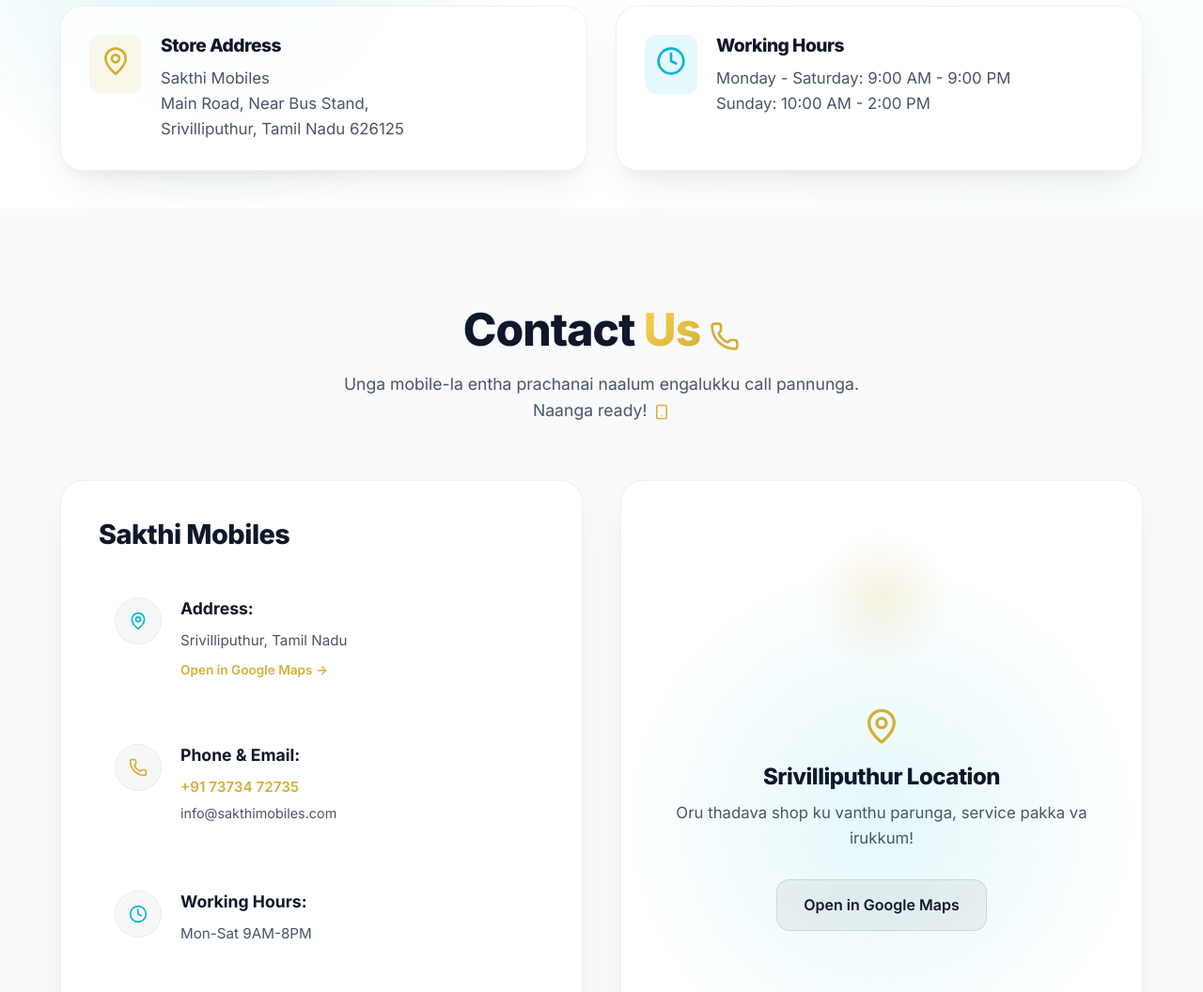
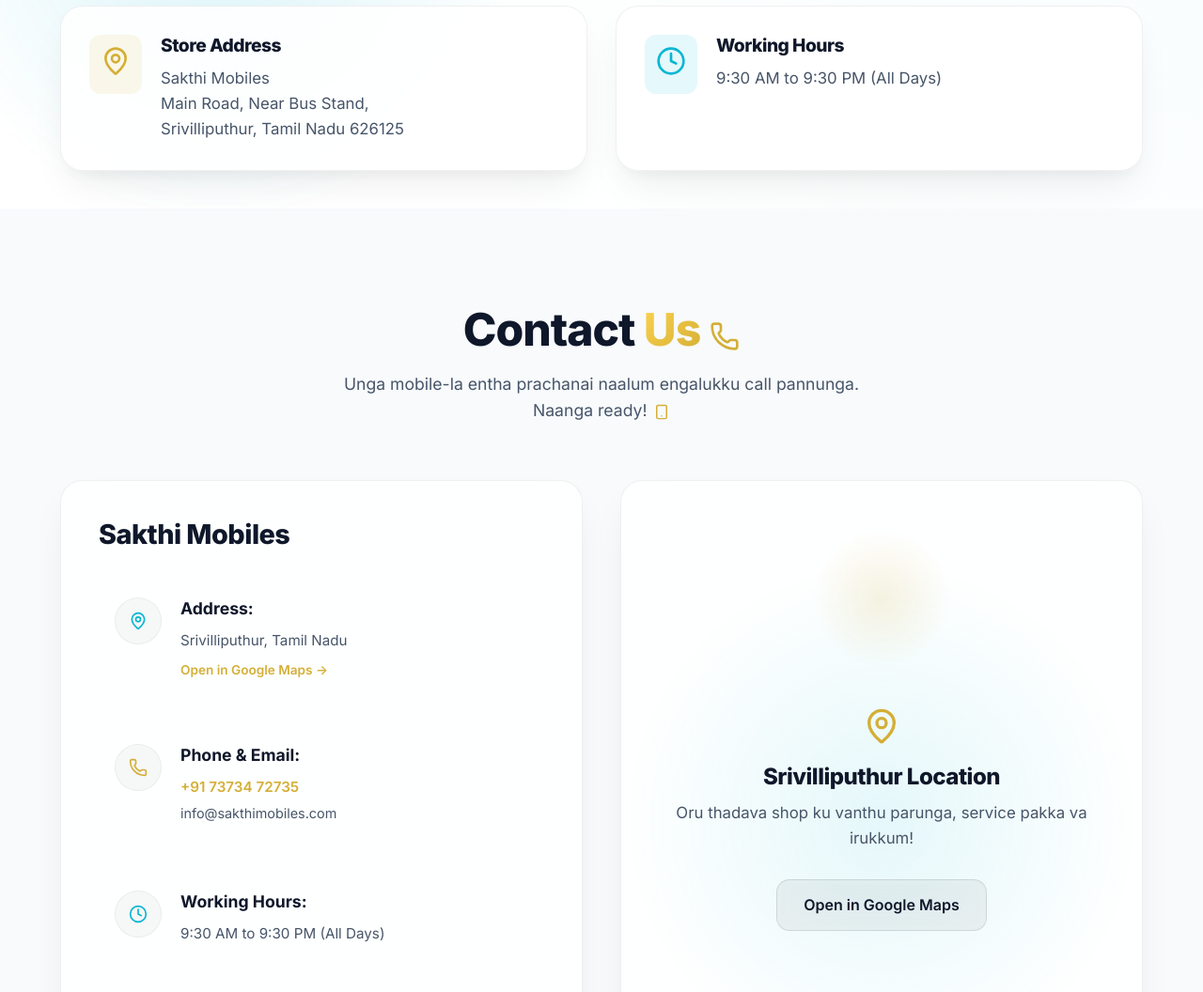
Before and after one commit to rhari720048-gif/sakthimobile, a React (Vite) app: page /contact in a window 1280 px wide. Shown: the part 284-1340 px from the top of the page at 94% size. Built offline with nearby package versions, Linux system fonts and the light colour scheme; no server answers; the database is empty.

Commit message:
Update working hours

```diff
--- a/src/context/SettingsContext.jsx
+++ b/src/context/SettingsContext.jsx
@@ -12,7 +12,7 @@
     phoneDisplay: '+91 73734 72735',
     email: 'info@sakthimobiles.com',
     address: 'Srivilliputhur, Tamil Nadu',
-    hours: 'Mon-Sat 9AM-8PM',
+    hours: '9:30 AM to 9:30 PM (All Days)',
     bannerText: '10% Off on Display Replacements this week!',
     bannerActive: true
   });
--- a/src/pages/ContactPage.jsx
+++ b/src/pages/ContactPage.jsx
@@ -46,8 +46,7 @@
                 <div>
                   <h3 style={{ fontSize: '1.2rem', marginBottom: '10px' }}>Working Hours</h3>
                   <p style={{ color: 'var(--text-secondary)' }}>
-                    Monday - Saturday: 9:00 AM - 9:00 PM<br />
-                    Sunday: 10:00 AM - 2:00 PM
+                    9:30 AM to 9:30 PM (All Days)
                   </p>
                 </div>
               </div>
```
